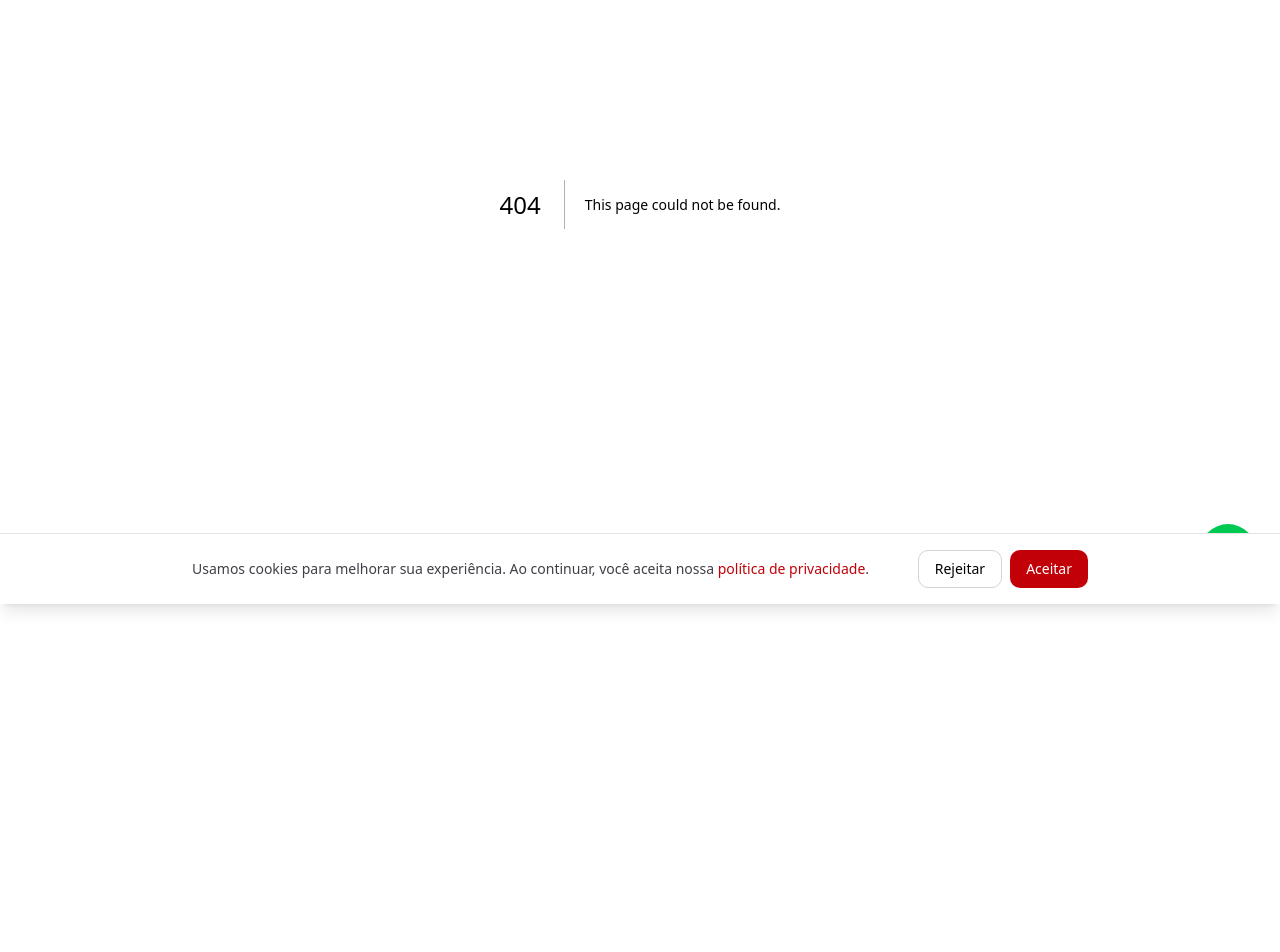
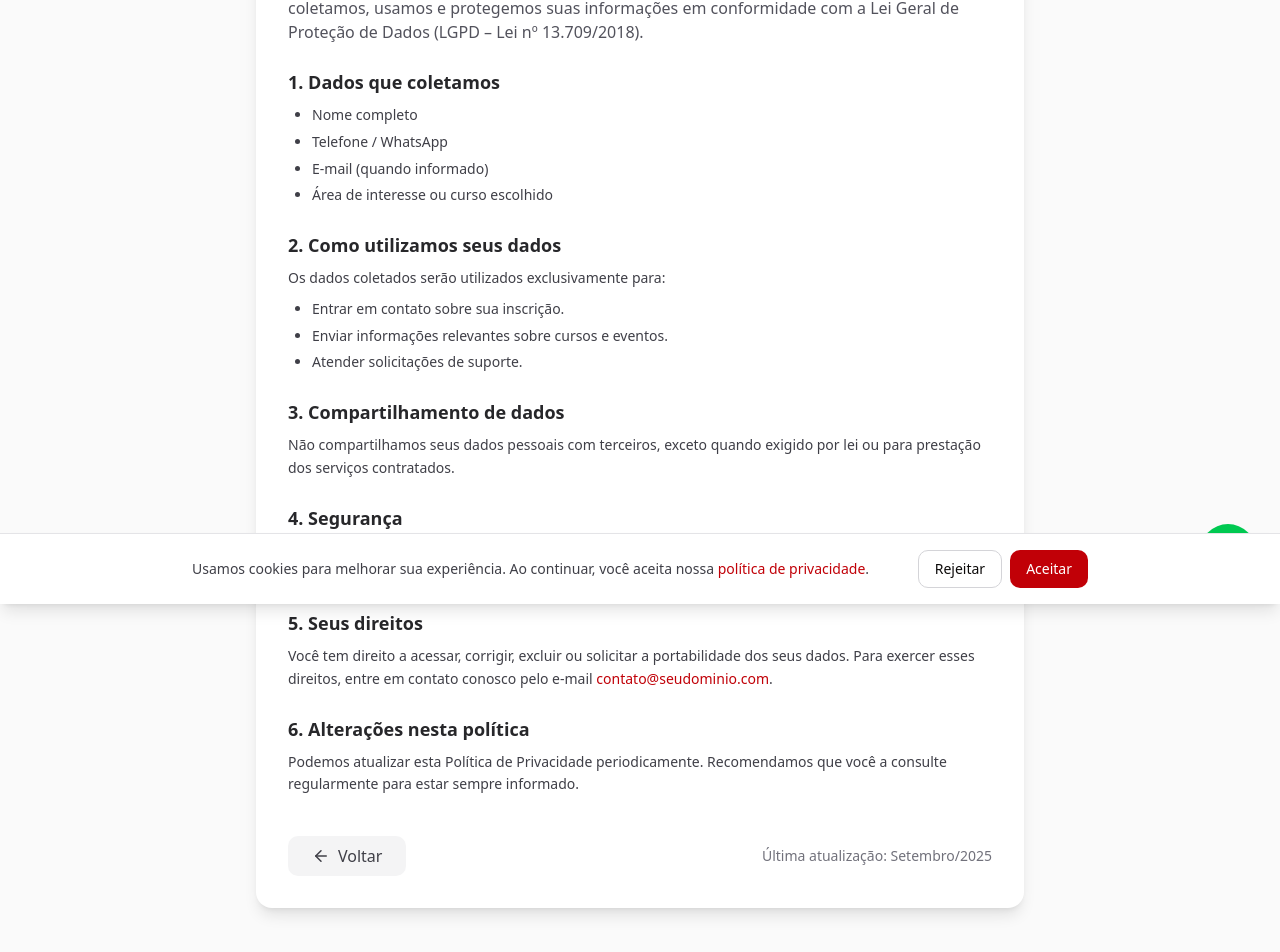
Before and after one commit to Peixotim/TecMinas, a Next.js app: page /politica-de-privacidade in a window 1280 px wide. Before the commit this address had no page. Shown: the part 196-1148 px from the top of the page. Before the commit the page ends 800 px from the top, so only its background shows below. Built offline with nearby package versions, Linux system fonts and the light colour scheme.

Commit message:
feat:Adiciona page 404Notfound + politica de privacidade

```diff
--- /dev/null
+++ b/src/app/not-found.tsx
@@ -0,0 +1,57 @@
+"use client";
+
+import Link from "next/link";
+import { Home, AlertTriangle } from "lucide-react";
+import { motion } from "framer-motion";
+
+export default function NotFound() {
+  return (
+    <div className="flex flex-col items-center justify-center min-h-screen bg-gradient-to-br from-red-50 via-white to-red-100 px-6">
+      {/* Ícone animado */}
+      <motion.div
+        initial={{ scale: 0 }}
+        animate={{ scale: 1 }}
+        transition={{ type: "spring", stiffness: 120, damping: 15 }}
+        className="mb-6"
+      >
+        <AlertTriangle className="w-20 h-20 text-red-600" />
+      </motion.div>
+
+      {/* Código 404 */}
+      <motion.h1
+        initial={{ y: -20, opacity: 0 }}
+        animate={{ y: 0, opacity: 1 }}
+        transition={{ delay: 0.2 }}
+        className="text-7xl font-extrabold text-red-700 drop-shadow-md"
+      >
+        404
+      </motion.h1>
+
+      {/* Texto principal */}
+      <motion.p
+        initial={{ y: -20, opacity: 0 }}
+        animate={{ y: 0, opacity: 1 }}
+        transition={{ delay: 0.4 }}
+        className="mt-4 text-lg text-zinc-700 text-center max-w-lg"
+      >
+        Ops! A página que você está procurando não existe ou foi movida.
+      </motion.p>
+
+      {/* Botão de voltar */}
+      <motion.div
+        initial={{ opacity: 0 }}
+        animate={{ opacity: 1 }}
+        transition={{ delay: 0.6 }}
+        className="mt-8"
+      >
+        <Link
+          href="/"
+          className="flex items-center gap-2 px-6 py-3 bg-red-600 text-white rounded-full font-semibold shadow-lg hover:bg-red-700 transition-all"
+        >
+          <Home size={20} />
+          Voltar para a Página Inicial
+        </Link>
+      </motion.div>
+    </div>
+  );
+}
--- /dev/null
+++ b/src/app/politica-de-privacidade/page.tsx
@@ -0,0 +1,120 @@
+"use client";
+
+import { ShieldCheck, ArrowLeft } from "lucide-react";
+import { useRouter } from "next/navigation";
+
+export default function PoliticaPrivacidade() {
+  const router = useRouter();
+
+  return (
+    <div className="min-h-screen bg-zinc-50 py-16 px-6">
+      <div className="max-w-3xl mx-auto bg-white rounded-2xl shadow-lg p-8">
+        {/* Cabeçalho */}
+        <div className="flex items-center gap-3 mb-8">
+          <ShieldCheck className="w-10 h-10 text-red-700" />
+          <h1 className="text-3xl font-bold text-zinc-800">
+            Política de Privacidade
+          </h1>
+        </div>
+
+        <p className="text-zinc-600 mb-6">
+          Sua privacidade é muito importante para nós. Esta Política de
+          Privacidade descreve como coletamos, usamos e protegemos suas
+          informações em conformidade com a Lei Geral de Proteção de Dados (LGPD
+          – Lei nº 13.709/2018).
+        </p>
+
+        {/* Seções */}
+        <div className="space-y-6 text-zinc-700 text-sm leading-relaxed">
+          <section>
+            <h2 className="text-lg font-semibold text-zinc-800 mb-2">
+              1. Dados que coletamos
+            </h2>
+            <ul className="list-disc pl-6 space-y-1">
+              <li>Nome completo</li>
+              <li>Telefone / WhatsApp</li>
+              <li>E-mail (quando informado)</li>
+              <li>Área de interesse ou curso escolhido</li>
+            </ul>
+          </section>
+
+          <section>
+            <h2 className="text-lg font-semibold text-zinc-800 mb-2">
+              2. Como utilizamos seus dados
+            </h2>
+            <p>Os dados coletados serão utilizados exclusivamente para:</p>
+            <ul className="list-disc pl-6 space-y-1 mt-2">
+              <li>Entrar em contato sobre sua inscrição.</li>
+              <li>Enviar informações relevantes sobre cursos e eventos.</li>
+              <li>Atender solicitações de suporte.</li>
+            </ul>
+          </section>
+
+          <section>
+            <h2 className="text-lg font-semibold text-zinc-800 mb-2">
+              3. Compartilhamento de dados
+            </h2>
+            <p>
+              Não compartilhamos seus dados pessoais com terceiros, exceto
+              quando exigido por lei ou para prestação dos serviços contratados.
+            </p>
+          </section>
+
+          <section>
+            <h2 className="text-lg font-semibold text-zinc-800 mb-2">
+              4. Segurança
+            </h2>
+            <p>
+              Adotamos medidas técnicas e organizacionais para proteger seus
+              dados contra acessos não autorizados, perda ou divulgação
+              indevida.
+            </p>
+          </section>
+
+          <section>
+            <h2 className="text-lg font-semibold text-zinc-800 mb-2">
+              5. Seus direitos
+            </h2>
+            <p>
+              Você tem direito a acessar, corrigir, excluir ou solicitar a
+              portabilidade dos seus dados. Para exercer esses direitos, entre
+              em contato conosco pelo e-mail{" "}
+              <a
+                href="mailto:contato@seudominio.com"
+                className="text-red-700 font-medium hover:underline"
+              >
+                contato@seudominio.com
+              </a>
+              .
+            </p>
+          </section>
+
+          <section>
+            <h2 className="text-lg font-semibold text-zinc-800 mb-2">
+              6. Alterações nesta política
+            </h2>
+            <p>
+              Podemos atualizar esta Política de Privacidade periodicamente.
+              Recomendamos que você a consulte regularmente para estar sempre
+              informado.
+            </p>
+          </section>
+        </div>
+
+        {/* Rodapé */}
+        <div className="mt-10 flex items-center justify-between">
+          <button
+            onClick={() => router.back()}
+            className="flex items-center gap-2 px-6 py-2 rounded-lg bg-zinc-100 text-zinc-700 font-medium hover:bg-zinc-200 transition"
+          >
+            <ArrowLeft size={18} />
+            Voltar
+          </button>
+          <span className="text-sm text-zinc-500">
+            Última atualização: Setembro/2025
+          </span>
+        </div>
+      </div>
+    </div>
+  );
+}
```
